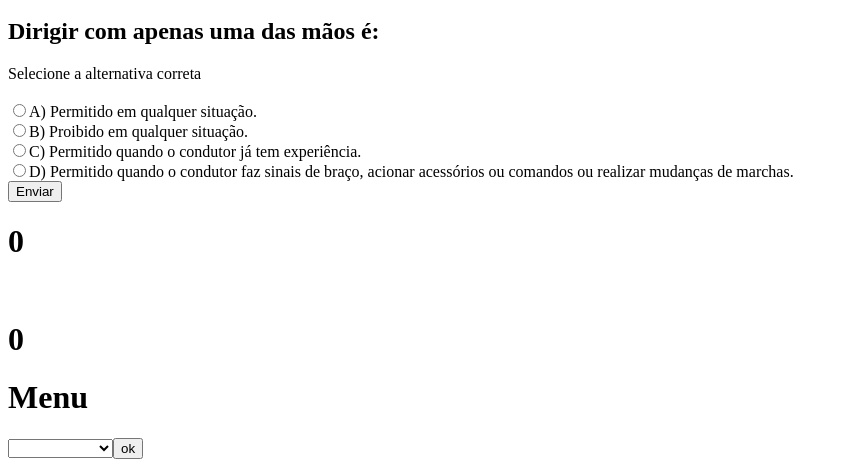
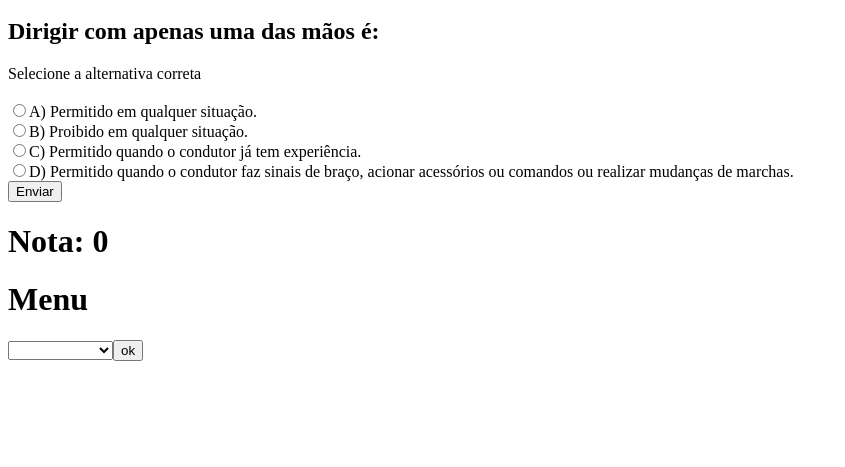
Before and after one commit to adrianorsl/ProjetoFinal-DesenvolvimentoWebI, a PHP site: page /prova.php in a window 1280 px wide. Shown: the part 1055-1522 px from the top of the page, without its empty margins (0-845 px from the left). After the commit the page ends 1416 px from the top, so only its background shows below. Run offline with PHP 8.4, Linux system fonts and the light colour scheme.

Commit message:
Update prova.php

```diff
--- a/prova.php
+++ b/prova.php
@@ -141,8 +141,8 @@
             if ($questao5 == "D") $valor = $valor + 1;
         ?>
     </form>
-        <h1> <?php echo $valor ?> </h1><br>
-        <h1> <?php echo nota($valor) ?> </h1>
+        <h1> Nota: <?php echo nota($valor) ?> </h1>
+
 
 
 
```
